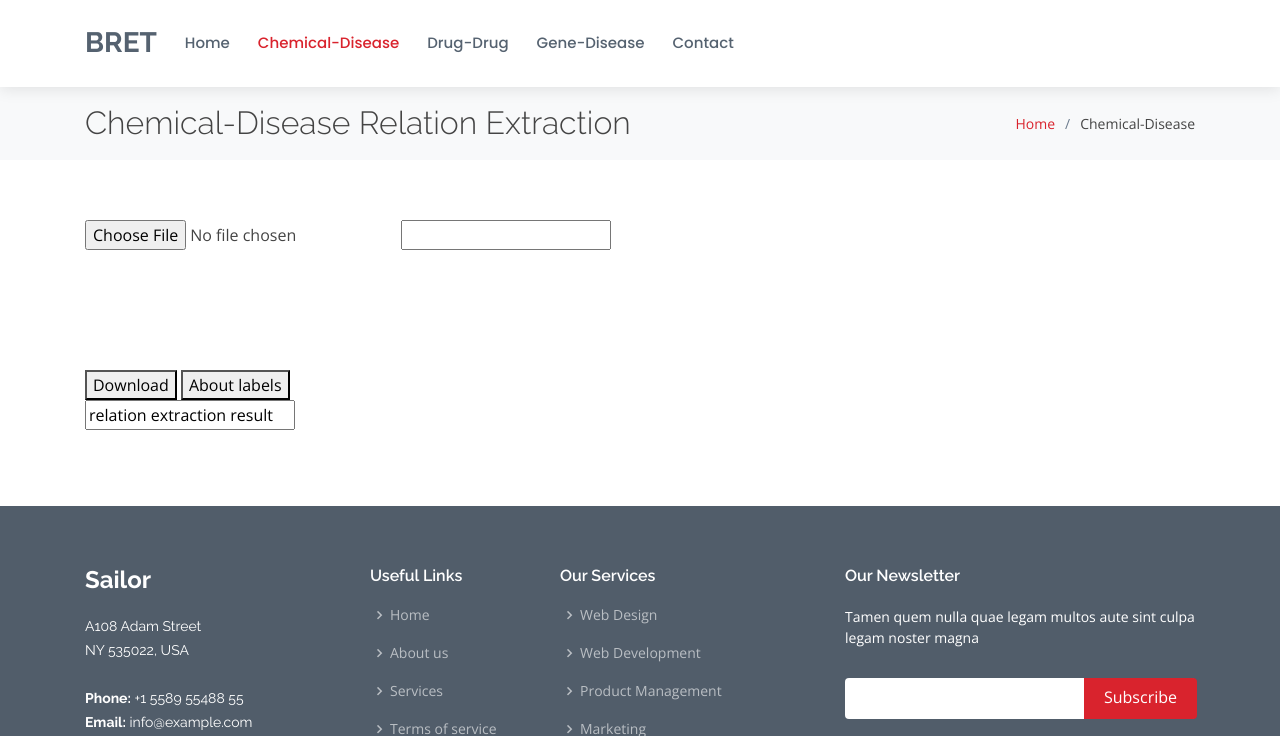
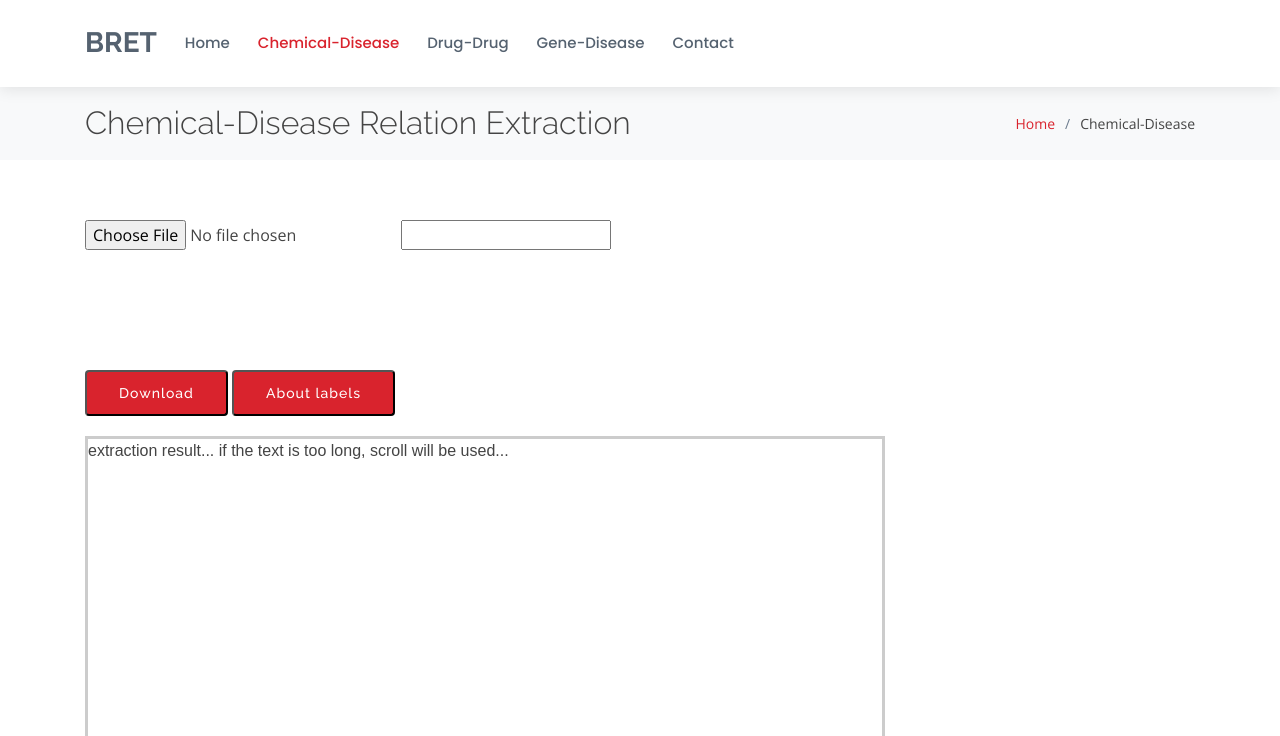
Before and after one commit to sonsuhyune/Biomedical_REtool, a plain HTML site: page Sailor/Chemical_Disease.html in a window 1280 px wide. Shown: the top 736 px of the page. Drawn offline with nearby package versions, Linux system fonts and the light colour scheme.

Commit message:
button&textbox design

```diff
--- a/Sailor/Chemical_Disease.html
+++ b/Sailor/Chemical_Disease.html
@@ -98,11 +98,11 @@
     <!-- extraction result -->
     <section id="result" class="result">
       <div class="container">
-        <button class="download_button" type="button">Download</button>
-        <button class="about_labels" type="button">About labels</button>
-        <p>
-          <input type="text" value="relation extraction result" readonly="readonly" />
-        </p>
+        <button class="download user-button" type="button">Download</button>
+        <button class="about_labels user-button" type="button">About labels</button>
+        <div class="result-box">
+          extraction result... if the text is too long, scroll will be used...
+        </div>
       </div>
     </section>
 
--- a/Sailor/assets/css/style.css
+++ b/Sailor/assets/css/style.css
@@ -471,6 +471,41 @@ h1, h2, h3, h4, h5, h6 {
   background: #d9232d;
 }
 
+/* button style */
+
+.user-button {
+  font-family: "Raleway", sans-serif;
+  font-weight: 500;
+  font-size: 14px;
+  letter-spacing: 1px;
+  display: inline-block;
+  padding: 14px 32px;
+  border-radius: 4px;
+  transition: 0.5s;
+  line-height: 1;
+  color: #fff;
+  -webkit-animation-delay: 0.8s;
+  animation-delay: 0.8s;
+  background: #d9232d;
+}
+
+.user-button:hover {
+  background: #df3740;
+}
+
+.result-box {
+  height:500px;
+  width:800px;
+  border:3px
+  solid #ccc;
+  font-family:sans-serif;
+  overflow-x:hidden;
+  overflow-y:scroll;
+  margin-top:20px;
+}
+
+/* button stype */
+
 #hero .btn-get-started {
   font-family: "Raleway", sans-serif;
   font-weight: 500;
```
